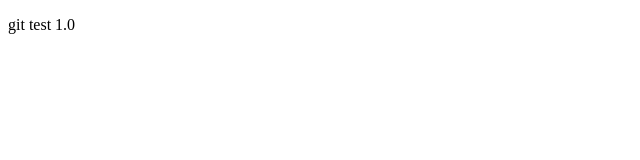
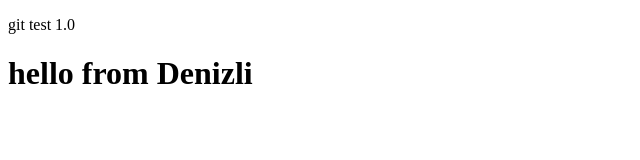
Before and after one commit to Baturjs/git-test, a plain HTML site: page index.html in a window 1280 px wide. Shown: the whole page, without its empty margins (0-640 px from the left). Drawn offline with Linux system fonts and the light colour scheme.

Commit message:
h1 added.

```diff
--- a/index.html
+++ b/index.html
@@ -8,5 +8,6 @@
 </head>
 <body>
     <p>git test 1.0</p>
+    <h1>hello from Denizli</h1>
 </body>
 </html>
```
